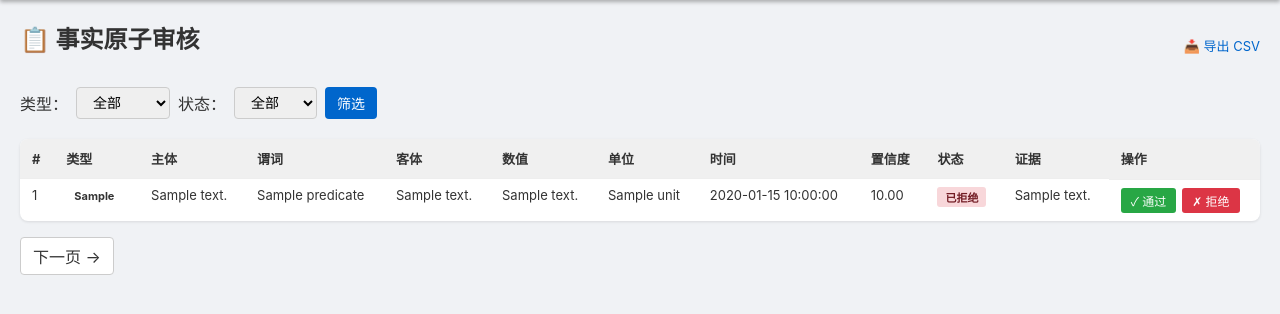
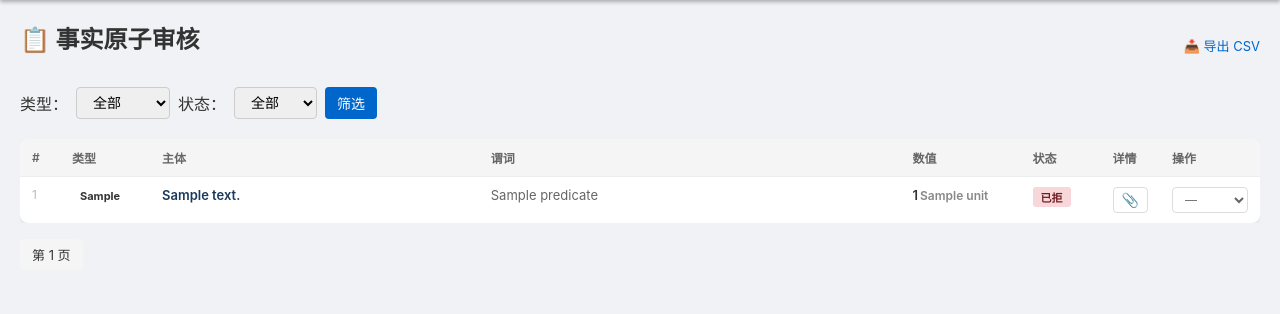
Before and after one commit to d8349565/007, a Flask app: template app/web/templates/review.html in a window 1280 px wide. Shown: the part 48-362 px from the top of the page. Run offline with Flask 3, Linux system fonts and the light colour scheme; the template is opened without the code that fills it: most values are stand-ins (such as "Sample title", 1, 10 or a date in 2020).

Commit message:
feat: 重新设计 /review 页面表格
紧凑表格布局：
- 核心信息7列展示（#、类型、主体、谓词、数值、状态、详情、操作）
- 详情通过气泡弹窗展示完整字段
- 操作改为下拉菜单
- 支持移动端水平滚动

Co-Authored-By: Claude Opus 4.6 <noreply@anthropic.com>

```diff
--- a/app/web/templates/review.html
+++ b/app/web/templates/review.html
@@ -16,31 +16,62 @@
         .filters button { background: #0066cc; color: white; border: none; cursor: pointer; }
         .filters button:hover { background: #0052a3; }
         table { width: 100%; border-collapse: collapse; background: white; border-radius: 8px; overflow: hidden; box-shadow: 0 1px 3px rgba(0,0,0,0.1); }
-        th { background: #f0f0f0; text-align: left; padding: 10px 12px; font-size: 13px; white-space: nowrap; }
-        td { padding: 8px 12px; font-size: 13px; border-top: 1px solid #eee; vertical-align: top; }
+        th { background: #f5f5f5; text-align: left; padding: 10px 12px; font-size: 12px; color: #666; font-weight: 600; }
+        td { padding: 10px 12px; font-size: 13px; border-top: 1px solid #eee; vertical-align: top; }
         tr:hover { background: #fafafa; }
         .badge {
-            display: inline-block; padding: 2px 8px; border-radius: 3px; font-size: 11px; font-weight: bold;
+            display: inline-block; padding: 2px 8px; border-radius: 3px; font-size: 11px; font-weight: bold; white-space: nowrap;
         }
         .badge-pass { background: #d4edda; color: #155724; }
         .badge-reject { background: #f8d7da; color: #721c24; }
         .badge-uncertain { background: #fff3cd; color: #856404; }
         .badge-pending { background: #e2e3e5; color: #383d41; }
-        .actions { display: flex; gap: 6px; }
-        .actions form { display: inline; }
-        .btn-pass { background: #28a745; color: white; border: none; padding: 4px 10px; border-radius: 3px; cursor: pointer; font-size: 12px; }
-        .btn-reject { background: #dc3545; color: white; border: none; padding: 4px 10px; border-radius: 3px; cursor: pointer; font-size: 12px; }
-        .btn-pass:hover { background: #218838; }
-        .btn-reject:hover { background: #c82333; }
+        .badge-FINANCIAL_METRIC { background: #fff3e0; color: #c56000; }
+        .badge-SALES_VOLUME { background: #e8f5e9; color: #2e7d32; }
+        .badge-CAPACITY { background: #e3f2fd; color: #1565c0; }
+        .badge-INVESTMENT { background: #fce4ec; color: #880e4f; }
+        .badge-EXPANSION { background: #f3e5f5; color: #6a1b9a; }
+        .badge-MARKET_SHARE { background: #e0f7fa; color: #00695c; }
+        .badge-COMPETITIVE_RANKING { background: #fff8e1; color: #f57f17; }
+        .badge-COOPERATION { background: #e8eaf6; color: #283593; }
+        .badge-PRICE_CHANGE { background: #fbe9e7; color: #bf360c; }
+        .cell-subject { font-weight: 600; color: #1a3a5c; max-width: 180px; overflow: hidden; text-overflow: ellipsis; white-space: nowrap; }
+        .cell-predicate { color: #666; max-width: 140px; overflow: hidden; text-overflow: ellipsis; white-space: nowrap; }
+        .cell-value { font-weight: 600; white-space: nowrap; }
+        .cell-value-unit { color: #888; font-size: 12px; margin-left: 2px; }
+        .btn-detail {
+            background: none; border: 1px solid #ddd; border-radius: 4px; padding: 4px 8px;
+            cursor: pointer; font-size: 14px; color: #666; transition: all 0.2s;
+        }
+        .btn-detail:hover { background: #e8f0fe; border-color: #aaa; color: #1a3a5c; }
+        .detail-popup {
+            display: none; position: absolute; background: white; border: 1px solid #ddd;
+            border-radius: 8px; padding: 14px; box-shadow: 0 6px 20px rgba(0,0,0,0.15);
+            z-index: 100; min-width: 280px; max-width: 400px; margin-top: 4px;
+        }
+        .detail-popup.show { display: block; }
+        .detail-row { margin-bottom: 8px; font-size: 12px; line-height: 1.5; }
+        .detail-row:last-child { margin-bottom: 0; }
+        .detail-label { color: #888; display: inline-block; width: 55px; }
+        .detail-value { color: #333; word-break: break-all; }
+        .detail-evidence { background: #f8f9fa; padding: 8px; border-radius: 4px; border-left: 3px solid #dee2e6; color: #555; font-size: 11px; line-height: 1.6; max-height: 80px; overflow-y: auto; white-space: pre-wrap; }
+        .select-action {
+            padding: 4px 8px; border: 1px solid #ddd; border-radius: 4px; font-size: 12px;
+            background: white; cursor: pointer; color: #666;
+        }
+        .select-action:hover { border-color: #aaa; }
+        .select-action option[value="HUMAN_PASS"] { color: #28a745; }
+        .select-action option[value="HUMAN_REJECTED"] { color: #dc3545; }
         .pagination { margin-top: 16px; display: flex; gap: 8px; }
         .pagination a { padding: 6px 12px; background: white; border: 1px solid #ccc; border-radius: 4px; text-decoration: none; color: #333; }
         .pagination a:hover { background: #e9ecef; }
-        .evidence-cell { max-width: 300px; overflow: hidden; text-overflow: ellipsis; }
-        .qualifiers-cell { max-width: 200px; font-size: 11px; color: #666; }
         .header-bar { display: flex; justify-content: space-between; align-items: center; margin-bottom: 16px; }
         .export-link { font-size: 13px; color: #0066cc; text-decoration: none; }
         .export-link:hover { text-decoration: underline; }
         .empty-msg { text-align: center; padding: 40px; color: #999; font-size: 16px; }
+        .table-wrap { overflow-x: auto; }
+        .table-wrap table { min-width: 700px; }
+        td.relative { position: relative; }
     </style>
 </head>
 <body>
@@ -81,73 +112,120 @@
     </div>
 
     {% if facts %}
+    <div class="table-wrap">
     <table>
         <thead>
             <tr>
-                <th>#</th>
-                <th>类型</th>
+                <th style="width:40px;">#</th>
+                <th style="width:90px;">类型</th>
                 <th>主体</th>
                 <th>谓词</th>
-                <th>客体</th>
-                <th>数值</th>
-                <th>单位</th>
-                <th>时间</th>
-                <th>置信度</th>
-                <th>状态</th>
-                <th>证据</th>
-                <th>操作</th>
+                <th style="width:120px;">数值</th>
+                <th style="width:80px;">状态</th>
+                <th style="width:50px;">详情</th>
+                <th style="width:80px;">操作</th>
             </tr>
         </thead>
         <tbody>
             {% for f in facts %}
             <tr>
-                <td>{{ (page - 1) * 20 + loop.index }}</td>
-                <td><span class="badge">{{ FACT_TYPE_NAMES.get(f.fact_type, f.fact_type) }}</span></td>
-                <td>{{ f.subject_text or '-' }}</td>
-                <td>{{ f.predicate or '-' }}</td>
-                <td>{{ f.object_text or '-' }}</td>
-                <td>{{ f.value_text or f.value_num or '-' }}</td>
-                <td>{{ f.unit or '-' }}</td>
-                <td>{{ f.time_expr or '-' }}</td>
-                <td>{{ '%.2f'|format(f.confidence_score) if f.confidence_score else '-' }}</td>
+                <td style="color:#bbb; font-size:12px;">{{ (page - 1) * 20 + loop.index }}</td>
+                <td><span class="badge badge-{{ f.fact_type }}">{{ FACT_TYPE_NAMES.get(f.fact_type, f.fact_type) }}</span></td>
+                <td class="cell-subject" title="{{ f.subject_text or '' }}">{{ f.subject_text or '-' }}</td>
+                <td class="cell-predicate" title="{{ f.predicate or '' }}">{{ f.predicate or '-' }}</td>
+                <td class="cell-value">
+                    {% if f.value_num is not none and f.value_num != '' %}
+                        {{ f.value_num }}{% if f.unit %}<span class="cell-value-unit">{{ f.unit }}</span>{% endif %}
+                    {% elif f.value_text %}
+                        {{ f.value_text[:20] }}{% if f.value_text|length > 20 %}…{% endif %}
+                    {% else %}
+                        -
+                    {% endif %}
+                </td>
                 <td>
                     {% if f.review_status == 'AUTO_PASS' or f.review_status == 'HUMAN_PASS' %}
-                    <span class="badge badge-pass">{% if f.review_status == 'AUTO_PASS' %}自动通过{% else %}人工通过{% endif %}</span>
+                    <span class="badge badge-pass">{% if f.review_status == 'AUTO_PASS' %}自动{% else %}人工{% endif %}</span>
                     {% elif f.review_status == 'REJECTED' or f.review_status == 'HUMAN_REJECTED' %}
-                    <span class="badge badge-reject">{% if f.review_status == 'REJECTED' %}已拒绝{% else %}人工拒绝{% endif %}</span>
+                    <span class="badge badge-reject">{% if f.review_status == 'REJECTED' %}已拒{% else %}人工拒{% endif %}</span>
                     {% elif f.review_status == 'HUMAN_REVIEW_REQUIRED' %}
-                    <span class="badge badge-uncertain">待人工审核</span>
+                    <span class="badge badge-uncertain">待审</span>
                     {% else %}
                     <span class="badge badge-pending">待处理</span>
                     {% endif %}
                 </td>
-                <td class="evidence-cell" title="{{ f.evidence_text or '' }}">
-                    {{ (f.evidence_text or '')[:80] }}{% if (f.evidence_text or '')|length > 80 %}...{% endif %}
+                <td class="relative">
+                    <button class="btn-detail" onclick="toggleDetail(this, event)">📎</button>
+                    <div class="detail-popup">
+                        {% if f.object_text %}
+                        <div class="detail-row"><span class="detail-label">客体</span><span class="detail-value">{{ f.object_text }}</span></div>
+                        {% endif %}
+                        {% if f.currency %}
+                        <div class="detail-row"><span class="detail-label">货币</span><span class="detail-value">{{ f.currency }}</span></div>
+                        {% endif %}
+                        {% if f.time_expr %}
+                        <div class="detail-row"><span class="detail-label">时间</span><span class="detail-value">{{ f.time_expr }}</span></div>
+                        {% endif %}
+                        {% if f.location_text %}
+                        <div class="detail-row"><span class="detail-label">地点</span><span class="detail-value">{{ f.location_text }}</span></div>
+                        {% endif %}
+                        {% if f.confidence_score %}
+                        <div class="detail-row"><span class="detail-label">置信度</span><span class="detail-value">{{ '%.2f'|format(f.confidence_score) }}</span></div>
+                        {% endif %}
+                        {% if f.qualifier_json %}
+                        <div class="detail-row"><span class="detail-label">限定词</span><span class="detail-value" style="font-family:monospace;font-size:11px;">{{ f.qualifier_json[:100] }}{% if f.qualifier_json|length > 100 %}…{% endif %}</span></div>
+                        {% endif %}
+                        {% if f.evidence_text %}
+                        <div class="detail-row" style="margin-top:8px;">
+                            <div class="detail-label">证据</div>
+                            <div class="detail-evidence">{{ f.evidence_text }}</div>
+                        </div>
+                        {% endif %}
+                    </div>
                 </td>
-                <td class="actions">
-                    <form method="post" action="/review/{{ f.id }}/action">
-                        <input type="hidden" name="action" value="HUMAN_PASS">
-                        <button type="submit" class="btn-pass">✓ 通过</button>
-                    </form>
-                    <form method="post" action="/review/{{ f.id }}/action">
-                        <input type="hidden" name="action" value="HUMAN_REJECTED">
-                        <button type="submit" class="btn-reject">✗ 拒绝</button>
+                <td>
+                    <select class="select-action" onchange="if(this.value){var form=this.previousElementSibling;form.action='/review/'+'{{ f.id }}'+'/action';form.querySelector('input').value=this.value;form.submit();}">
+                        <option value="">—</option>
+                        <option value="HUMAN_PASS">✓ 通过</option>
+                        <option value="HUMAN_REJECTED">✗ 拒绝</option>
+                    </select>
+                    <form method="post" style="display:none;">
+                        <input type="hidden" name="action" value="">
                     </form>
                 </td>
             </tr>
             {% endfor %}
         </tbody>
     </table>
+    </div>
 
     <div class="pagination">
         {% if page > 1 %}
         <a href="/review?fact_type={{ current_type }}&status={{ current_status }}&page={{ page - 1 }}">← 上一页</a>
         {% endif %}
+        <span style="padding:6px 12px;background:#f5f5f5;border-radius:4px;font-size:13px;">第 {{ page }} 页</span>
+        {% if has_more %}
         <a href="/review?fact_type={{ current_type }}&status={{ current_status }}&page={{ page + 1 }}">下一页 →</a>
+        {% endif %}
     </div>
     {% else %}
     <div class="empty-msg">暂无匹配的事实记录</div>
     {% endif %}
 </div>
+
+<script>
+function toggleDetail(btn, e) {
+    e.stopPropagation();
+    document.querySelectorAll('.detail-popup.show').forEach(p => {
+        if (p !== btn.nextElementSibling) p.classList.remove('show');
+    });
+    btn.nextElementSibling.classList.toggle('show');
+}
+document.addEventListener('click', () => {
+    document.querySelectorAll('.detail-popup.show').forEach(p => p.classList.remove('show'));
+});
+document.querySelectorAll('.detail-popup').forEach(p => {
+    p.addEventListener('click', e => e.stopPropagation());
+});
+</script>
 </body>
 </html>
```
Also changed, not shown: app/web/review_app.py (+6 -1 lines).
